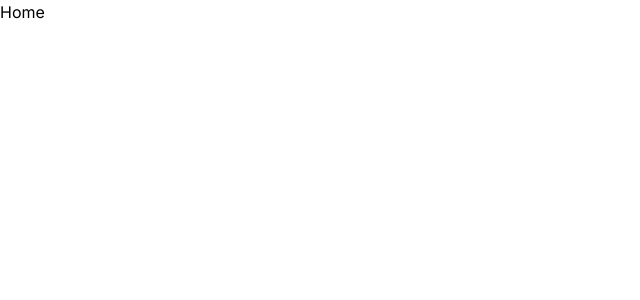
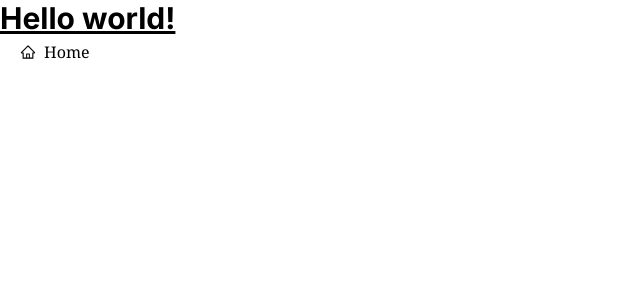
Before and after one commit to luifer321/buzz_hub_frontend, a Next.js app: page / in a window 1280 px wide. Shown: the top 300 px of the page, without its empty margins (0-640 px from the left). Built offline with nearby package versions, Linux system fonts and the light colour scheme.

Commit message:
fixing sidebarOption

```diff
--- a/package.json
+++ b/package.json
@@ -28,10 +28,12 @@
     "postcss": "8.4.29",
     "react": "18.2.0",
     "react-dom": "18.2.0",
+    "react-icons": "^4.10.1",
     "tailwindcss": "3.3.3",
     "typescript": "5.2.2"
   },
   "devDependencies": {
+    "@types/react-icons": "^3.0.0",
     "husky": "^8.0.3",
     "lint-staged": "^14.0.1",
     "prettier": "3.0.3"
--- a/src/app/page.tsx
+++ b/src/app/page.tsx
@@ -1,5 +1,12 @@
-import Image from "next/image";
+"use client";
+import { AiOutlineHome } from "react-icons/ai";
+import { SidebarOption } from "@/shared/components/atoms/SiderbarOption";
 
 export default function Home() {
-  return <div>Home</div>;
+  return (
+    <div>
+      <h1 className="text-3xl font-bold underline">Hello world!</h1>
+      <SidebarOption text="Home" icon={<AiOutlineHome />} />
+    </div>
+  );
 }
--- /dev/null
+++ b/src/shared/components/atoms/SiderbarOption/index.tsx
@@ -0,0 +1,13 @@
+import { FC } from "react";
+import { ISidebarOption } from "./type";
+
+export const SidebarOption: FC<ISidebarOption> = ({ text, icon }) => {
+  return (
+    <div className="cursor-pointer px-5 py-1 w-fit flex justify-center gap-2 items-center hover:bg-slate-500 rounded-full">
+      <div>{icon}</div>
+      <div>
+        <p className="font-serif">{text}</p>
+      </div>
+    </div>
+  );
+};
--- a/tailwind.config.ts
+++ b/tailwind.config.ts
@@ -1,20 +1,16 @@
-import type { Config } from 'tailwindcss'
+import type { Config } from "tailwindcss";
 
 const config: Config = {
-  content: [
-    './src/pages/**/*.{js,ts,jsx,tsx,mdx}',
-    './src/components/**/*.{js,ts,jsx,tsx,mdx}',
-    './src/app/**/*.{js,ts,jsx,tsx,mdx}',
-  ],
+  content: ["./src/**/*.{js,ts,jsx,tsx,mdx}"],
   theme: {
     extend: {
       backgroundImage: {
-        'gradient-radial': 'radial-gradient(var(--tw-gradient-stops))',
-        'gradient-conic':
-          'conic-gradient(from 180deg at 50% 50%, var(--tw-gradient-stops))',
+        "gradient-radial": "radial-gradient(var(--tw-gradient-stops))",
+        "gradient-conic":
+          "conic-gradient(from 180deg at 50% 50%, var(--tw-gradient-stops))",
       },
     },
   },
   plugins: [],
-}
-export default config
+};
+export default config;
```
Also changed, not shown: src/app/layout.tsx (+9 -9 lines), src/shared/components/atoms/SiderbarOption/type.d.ts (added, +7 -0 lines), src/shared/components/atoms/index.tsx (added), src/shared/components/molecules/Twit/index.tsx (renamed from src/components/Twit/index.tsx), src/shared/components/molecules/index.tsx (added), src/shared/components/organisms/Sidebar/index.tsx (renamed from src/components/Sidebar/index.tsx), src/shared/components/organisms/index.tsx (added), 1 other file (tests, documents, lock files or other folders).
